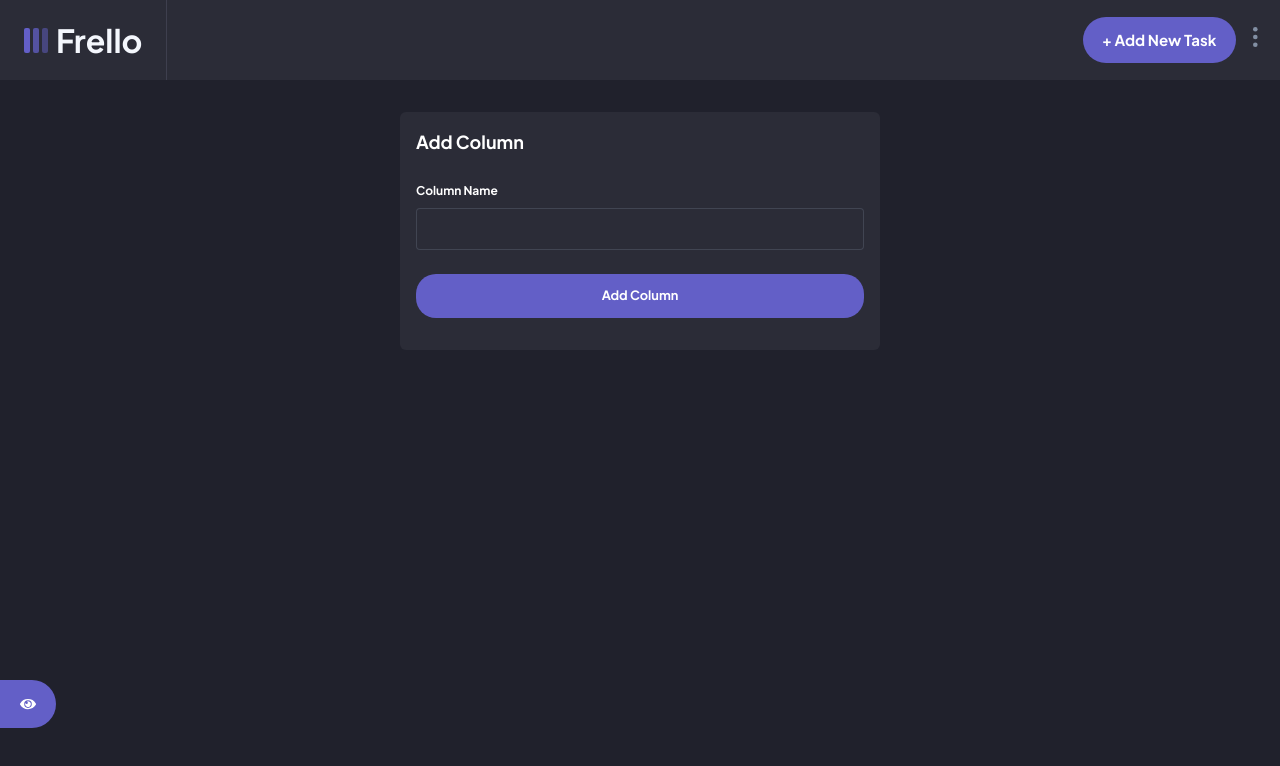
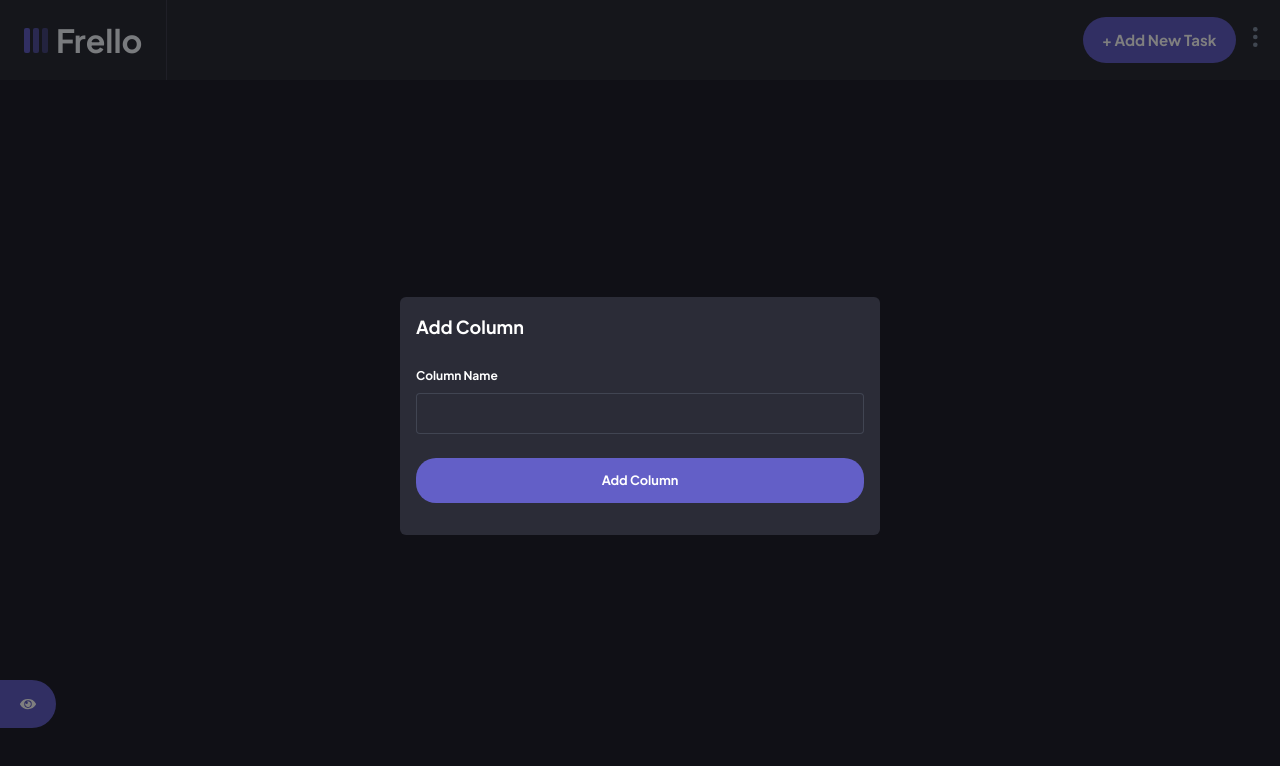
Before and after one commit to aemara/task-management-frontend, an Angular app: page /addcolumn/1 in a window 1280 px wide. Shown: the top 766 px of the page. Built offline with nearby package versions, Linux system fonts and the light colour scheme.

Commit message:
make AddColumn a dynamic component

```diff
--- a/src/app/app.component.html
+++ b/src/app/app.component.html
@@ -15,6 +15,7 @@
   <app-view-task *ngIf="showTask" (hideTask)="hideTaskView()"></app-view-task>
   <app-add-edit-task *ngIf="showAddEditTask" (hideAddEditTask)="hideAddEditTask()"></app-add-edit-task>
   <app-add-edit-board *ngIf="showAddEditBoard" (hideAddEditBoard)="hideAddEditBoard()"></app-add-edit-board>
+  <app-add-column *ngIf="showAddColumn" (hideAddColumn)="hideAddColumn()"></app-add-column>
   <app-boards-modal
     (hideModalEvent)="onToggleBoardsModal()"
     (showAddEditBoard)="displayAddEditBoard()"
--- a/src/app/app.component.ts
+++ b/src/app/app.component.ts
@@ -15,6 +15,7 @@ export class AppComponent {
   showTask = false;
   showAddEditTask = false;
   showAddEditBoard = false;
+  showAddColumn = false;
   constructor(private uiService: UiService) {}
 
   ngOnInit(): void {
@@ -24,6 +25,10 @@ export class AppComponent {
 
     this.uiService.taskDisplay$.subscribe(() => {
       this.showTask = true;
+    });
+
+    this.uiService.addColumnDisplay$.subscribe(() => {
+      this.showAddColumn = true;
     });
   }
 
@@ -68,4 +73,7 @@ export class AppComponent {
     this.showAddEditBoard = false;
   }
 
+  hideAddColumn() {
+    this.showAddColumn = false;
+  }
 }
--- a/src/app/components/add-column/add-column.component.css
+++ b/src/app/components/add-column/add-column.component.css
@@ -1,3 +1,17 @@
+.add-column-modal {
+  position: fixed;
+  z-index: 1;
+  left: 0;
+  top: 0;
+  width: 100%;
+  height: 100%;
+  overflow: auto;
+  background-color: rgba(0, 0, 0, 0.5);
+  display: flex;
+  justify-content: center;
+  align-items: center;
+}
+
 .add-column-container {
     color: white;
     background: #2b2c37;
--- a/src/app/components/add-column/add-column.component.html
+++ b/src/app/components/add-column/add-column.component.html
@@ -1,4 +1,5 @@
-<div class="add-column-container">
+<div class="add-column-modal" (click)="onHideAddColumn($event)">
+  <div class="add-column-container">
     <h2 class="title">Add Column</h2>
     <form [formGroup]="columnForm" (ngSubmit)="onSubmit()">
       <div class="name-form-container">
@@ -8,3 +9,4 @@
       <button class="submit-btn" type="submit">Add Column</button>
     </form>
   </div>
+</div>
--- a/src/app/components/add-column/add-column.component.ts
+++ b/src/app/components/add-column/add-column.component.ts
@@ -1,4 +1,4 @@
-import { Component, OnInit } from '@angular/core';
+import { Component, EventEmitter, OnInit, Output } from '@angular/core';
 import { FormControl, FormGroup, Validators } from '@angular/forms';
 import { HttpService } from 'src/app/services/http.service';
 import { UiService } from 'src/app/services/ui.service';
@@ -9,6 +9,7 @@ import { Router } from '@angular/router';
   styleUrls: ['./add-column.component.css'],
 })
 export class AddColumnComponent implements OnInit {
+  @Output() hideAddColumn = new EventEmitter<any>();
   columnForm!: FormGroup;
   boardId!: string;
 
@@ -32,4 +33,10 @@ export class AddColumnComponent implements OnInit {
     this.http.addColumn(dataToSend, this.boardId).subscribe();
     this.router.navigate(['']);
   }
+
+  onHideAddColumn(event: any) {
+    if(event.target.className === "add-column-modal") {
+      this.hideAddColumn.emit();
+    }
+  }
 }
--- a/src/app/components/board/board.component.html
+++ b/src/app/components/board/board.component.html
@@ -1,15 +1,13 @@
 <main *ngIf="columns.length > 0">
   <app-column *ngFor="let column of columns" [column]="column"></app-column>
-  <a class="new-column-link" [routerLink]="['/addcolumn', boardId]">
-    <div class="new-column-container">
+    <div class="new-column-container" (click)="onClickAddColumn()">
       + New Column
     </div>
-  </a>
 </main>
 
 <div class="empty-board-prompt" *ngIf="columns.length < 1 && !isFetching && areThereBoards">
   <p>This board is empty. Create a new column.</p>
-  <a [routerLink]="['/addcolumn', boardId]"><button>+ Add New Column</button></a>
+  <button (click)="onClickAddColumn()">+ Add New Column</button>
 </div>
 
 <div class="no-boards-prompt" *ngIf="!areThereBoards">
--- a/src/app/components/board/board.component.ts
+++ b/src/app/components/board/board.component.ts
@@ -1,4 +1,4 @@
-import { Component, OnInit, Output } from '@angular/core';
+import { Component, EventEmitter, OnInit, Output } from '@angular/core';
 import { HttpService } from 'src/app/services/http.service';
 import { ActivatedRoute, Params } from '@angular/router';
 import { UiService } from 'src/app/services/ui.service';
@@ -8,6 +8,7 @@ import { UiService } from 'src/app/services/ui.service';
   styleUrls: ['./board.component.css'],
 })
 export class BoardComponent implements OnInit {
+  @Output() showAddColumn = new EventEmitter<any>();
   boardId!: string;
   board!: any;
   columns: any[] = [];
@@ -29,12 +30,8 @@ export class BoardComponent implements OnInit {
         this.areThereBoards = true;
         this.httpService.getBoard(this.boardId).subscribe((data) => {
           this.board = data.board;
-          this.boardId = this.board._id;
+          this.columns = this.board.columns;
           this.uiService.emitChange(this.board);
-        });
-
-        this.httpService.getColumns(this.boardId).subscribe((data) => {
-          this.columns = data.columns;
         });
         this.isFetching = false;
       } else {
@@ -45,12 +42,8 @@ export class BoardComponent implements OnInit {
             this.board = data.board[0];
             if (this?.board) {
               this.areThereBoards = true;
-              this.boardId = this.board._id;
-              /**Change board name in the titlebar */
+              this.columns = this.board.columns;
               this.uiService.emitChange(this.board);
-              this.httpService.getColumns(this.boardId).subscribe((data) => {
-                this.columns = data.columns;
-              });
             } else {
               /**If there are no boards */
               this.areThereBoards = false;
@@ -62,4 +55,9 @@ export class BoardComponent implements OnInit {
       }
     });
   }
+
+
+  onClickAddColumn() {
+   this.uiService.showAddColumn("");
+  }
 }
--- a/src/app/services/ui.service.ts
+++ b/src/app/services/ui.service.ts
@@ -30,4 +30,10 @@ export class UiService {
   showTask(taskData: any) {
     this.taskDisplaySubject.next(taskData);
   }
+
+  private addColumnDisplaySubject = new ReplaySubject<any>();
+  addColumnDisplay$ = this.addColumnDisplaySubject.asObservable();
+  showAddColumn(change: any) {
+    this.addColumnDisplaySubject.next(change);
+  }
 }
```
